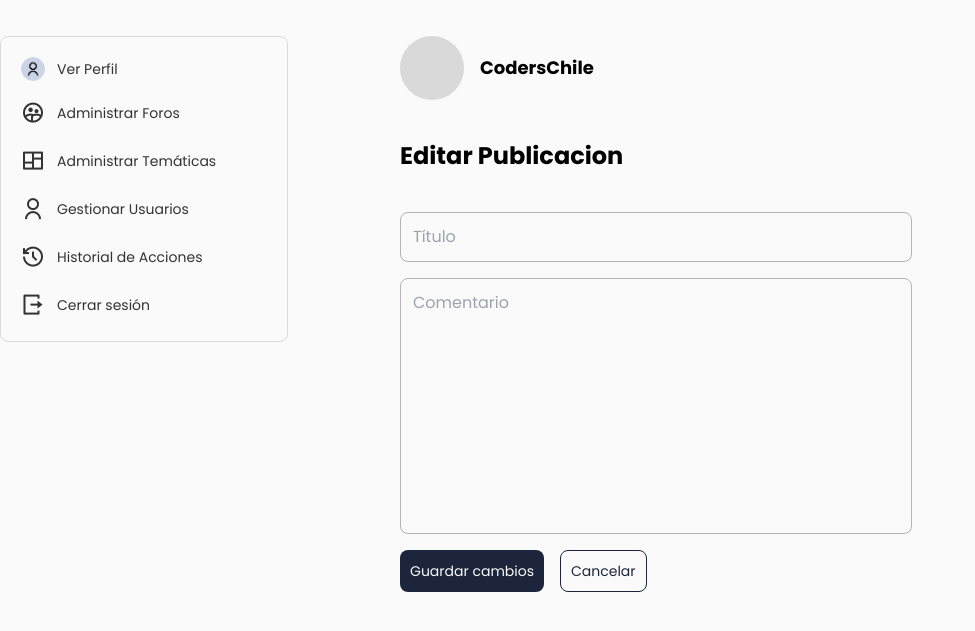
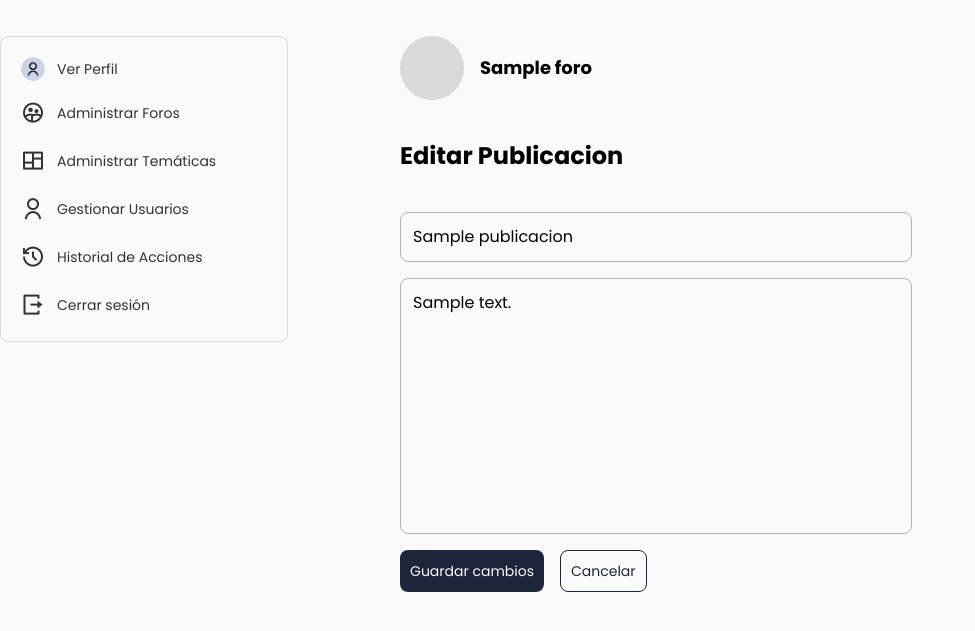
Before and after one commit to johan2160/Foros, a Django app: page /foro/1/editar_publicacion/1 in a window 1280 px wide. Shown: the part 64-695 px from the top of the page, without its empty margins (0-975 px from the left). Run offline with Django 5.2, Linux system fonts and the light colour scheme; tables that the repository leaves empty hold one stand-in row (values such as "Sample post"); parts of the project's set-up code (start-up, migrations or seed data) failed here and were passed over; some libraries are stand-ins or nearby versions.

Commit message:
feat: mejorar el formulario de edición de publicaciones
Se implementan mejoras en el formulario de edición de publicaciones:
- Se agrega el título del foro dinámicamente.
- Se establece la acción del formulario para que apunte a la URL de edición correspondiente.
- Se incluyen los campos de entrada con valores predefinidos para el título y el comentario, facilitando la edición por parte del usuario.
- Se añade el token CSRF para mejorar la seguridad del formulario.

```diff
--- a/foros/templates/editar_publicacion.html
+++ b/foros/templates/editar_publicacion.html
@@ -13,14 +13,15 @@ ForoVox | Editar Publicacion
     <div class="flex w-full max-w-lg items-center gap-4 mb-10">
       <img src="{% static 'imagenes/tabula_rasa.png' %}" alt="Imagen del foro"
         class="size-11 md:size-14 lg:size-16 rounded-full">
-      <h1 class="font-bold text-lg">CodersChile</h1>
+      <h1 class="font-bold text-lg">{{ foro.nombre }}</h1>
     </div>
-    <form action="" class="flex flex-col w-full max-w-lg">
+    <form action="{% url 'form_editar_publicacion' foro.id publicacion.id %}" method="post" class="flex flex-col w-full max-w-lg">
+      {% csrf_token %}
       <h1 class="text-2xl font-bold mb-10 text-start">Editar Publicacion</h1>
       <div class="flex w-full flex-col">
-        <input type="text" placeholder="Título" class="bg-[#fafafa] border border-[#B4B4B4] rounded-lg p-3 mb-4">
-        <textarea placeholder="Comentario"
-          class="bg-[#fafafa] border border-[#B4B4B4] rounded-lg p-3 resize-none h-[16rem]"></textarea>
+        <input value="{{ publicacion.titulo }}" name="txtpubtit" type="text" placeholder="Título" class="bg-[#fafafa] border border-[#B4B4B4] rounded-lg p-3 mb-4" required>
+        <textarea name="txtpubcom" placeholder="Comentario"
+          class="bg-[#fafafa] border border-[#B4B4B4] rounded-lg p-3 resize-none h-[16rem]" required>{{ publicacion.texto }}</textarea>
       </div>
       <div class="flex flex-wrap gap-4 mt-4">
         <button type="submit"
```
